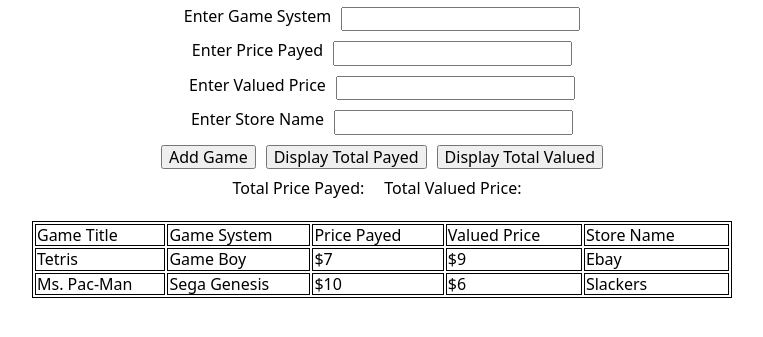
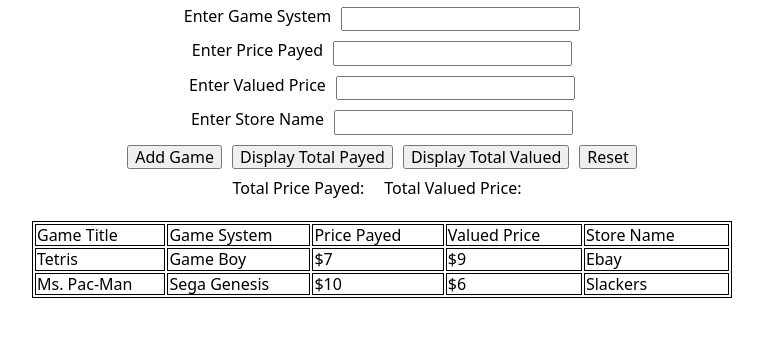
Before and after one commit to hbstudentswic/capstone-project-hbstudentswic, a website: page index.html in a window 1280 px wide. Shown: the part 107-444 px from the top of the page, without its empty margins (258-1021 px from the left). Drawn offline with nearby package versions, Linux system fonts and the light colour scheme.

Commit message:
feat: :sparkles: Create a new reset button
Create the button in the HTML that will be used to reset the array and remove all items from the table

n/a

```diff
--- a/index.html
+++ b/index.html
@@ -40,6 +40,7 @@
         <button type="submit">Add Game</button>
         <button type="button" id="dtpp">Display Total Payed</button>
         <button type="button" id="dtvp">Display Total Valued</button>
+        <button type="button" id="reset-button">Reset</button>
       </div>
       <div class="flex flex--justify-center">
         <label for="tpp">Total Price Payed:</label>
```
